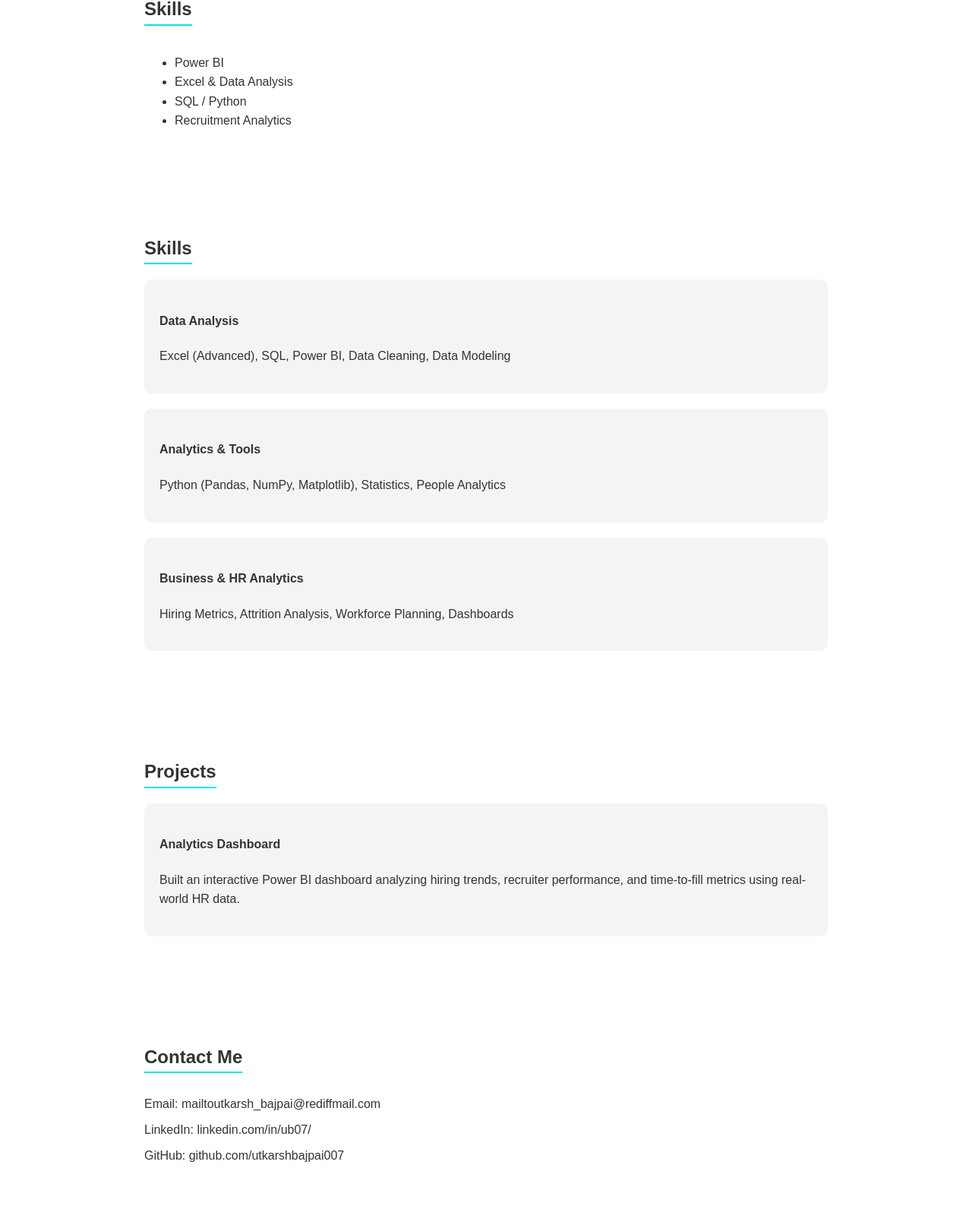
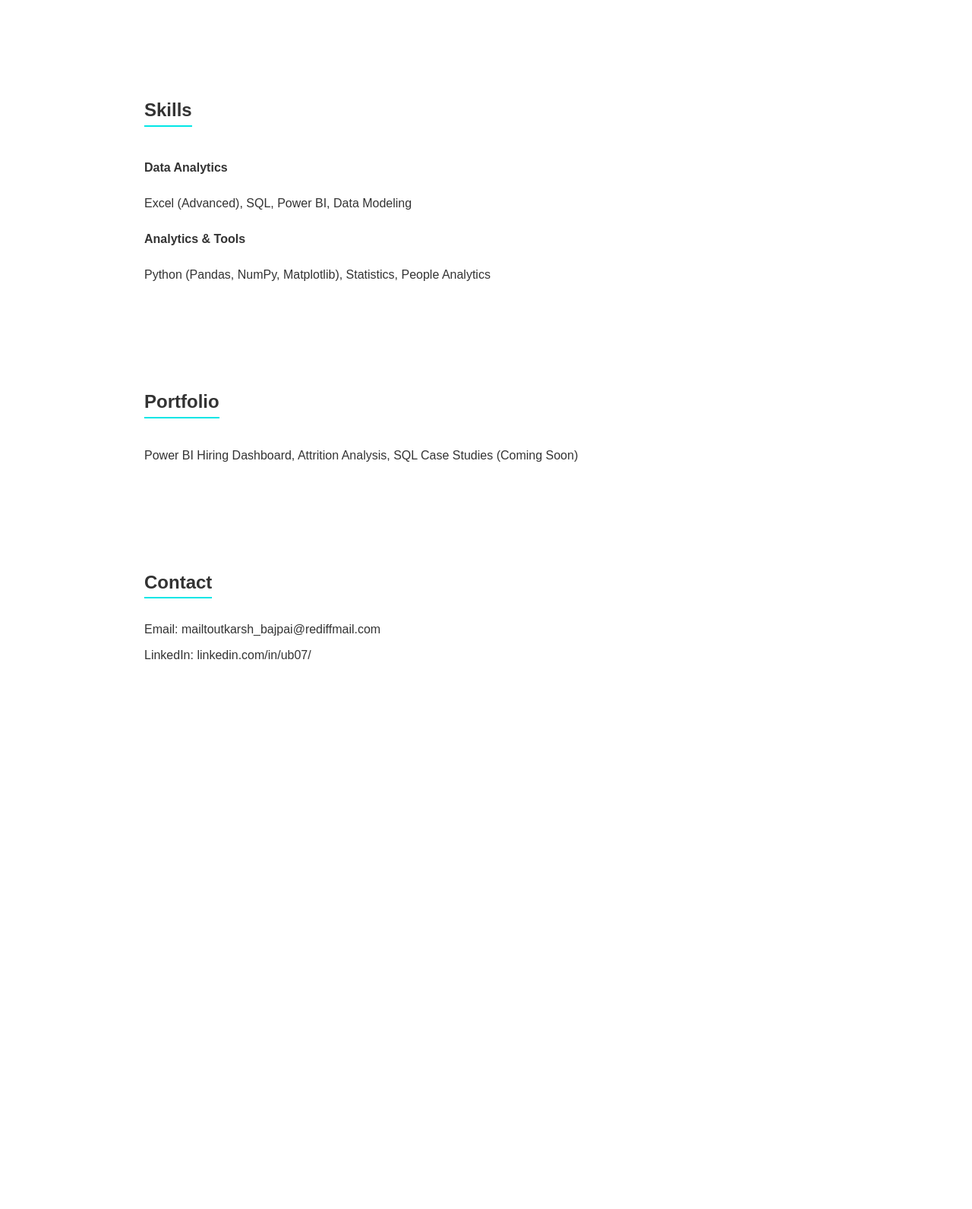
Before and after one commit to utkarshbajpai007/utkarshbajpai007.github.io, a plain HTML site: page index.html in a window 1280 px wide. Shown: the part 1154-2746 px from the top of the page at 76% size. After the commit the page ends 2088 px from the top, so only its background shows below. Drawn offline with Linux system fonts and the light colour scheme.

Commit message:
improved layout and content
Updated the portfolio layout and content, including a sidebar for navigation and a more structured skills section.

```diff
--- a/index.html
+++ b/index.html
@@ -1,90 +1,80 @@
 <!DOCTYPE html>
 <html lang="en">
 <head>
-  <meta charset="UTF-8">
+  <meta charset="UTF-8" />
+  <title>Utkarsh Bajpai | Data Analyst</title>
   <meta name="viewport" content="width=device-width, initial-scale=1.0">
-  <title>Your Name — Portfolio</title>
   <link rel="stylesheet" href="styles.css">
 </head>
 <body>
 
+<!-- SIDEBAR -->
+<aside class="sidebar">
+  <img src="assets/profile.jpg" alt="Utkarsh Bajpai" class="profile-pic">
+  <h2>UTKARSH BAJPAI</h2>
+
+  <nav>
+    <a href="#home">Home</a>
+    <a href="#about">About Me</a>
+    <a href="#experience">Experience</a>
+    <a href="#skills">Skills</a>
+    <a href="#projects">Portfolio</a>
+    <a href="#contact">Contact</a>
+  </nav>
+</aside>
+
+<!-- MAIN CONTENT -->
+<main class="content">
+
 <section id="home" class="hero">
   <h1>Hi, I'm <span>Utkarsh Bajpai</span></h1>
   <p>Data Analyst | People Analytics | Aspiring Data Scientist</p>
-    <a href="#contact" class="btn">Contact Me</a>
 </section>
 
-  <!-- HERO / INTRO -->
 <section id="about">
   <h2>About Me</h2>
+  <h3>Data Analyst | People Analytics</h3>
   <p>
-I’m a Data Analyst with over 8+ years of corporate experience, specializing in transforming HR and workforce data into meaningful insights that drive better people and business decisions. With a strong background in HR Tech, recruitment, and HR operations, I am transitioning into People Analytics and data-driven roles where analytics meets strategy.
+    I’m a Data Analyst with over 8 years of corporate experience, specializing in transforming HR and workforce data into meaningful insights that drive better people and business decisions. With a strong background in HR Tech, recruitment, and HR operations, I am transitioning into People Analytics and data-driven roles where analytics meets strategy.
 I bring hands-on expertise in SQL, Python, Excel, Power BI, Tableau, and statistical analysis, with proven experience in writing complex SQL queries, performing exploratory data analysis, automating reports, and building stakeholder-ready dashboards. I have a strong track record of translating business and product requirements into clear KPIs, actionable insights, and impactful recommendations across HR, operations, and enterprise environments.
 Passionate about using data to improve organizational effectiveness and employee outcomes, I thrive at the intersection of people, technology, and analytics—turning raw data into stories that enable informed decision-making.
+
   </p>
 </section>
 
-   <!-- EXPERIENCE -->
 <section id="experience">
   <h2>Experience</h2>
-    <div class="card">
   <h3>Comptech Associates</h3>
-      <p>IT Recruiter – Talent Acquisition | Worked on US IT & global hiring, ATS screening, metrics and process improvements.</p>
-    </div>
-    <!-- Add more experience cards -->
+  <p>IT Recruiter – Talent Acquisition</p>
+  <p>Worked on US IT & global hiring, ATS screening, hiring metrics, and process improvements.</p>
 </section>
 
-  <!-- SKILLS -->
-  <section id="skills">
-    <h2>Skills</h2>
-    <ul>
-      <li>Power BI</li>
-      <li>Excel & Data Analysis</li>
-      <li>SQL / Python</li>
-      <li>Recruitment Analytics</li>
-    </ul>
-  </section>
-
-  <!-- SKILLS -->
 <section id="skills">
   <h2>Skills</h2>
 
-  <div class="project">
-    <h4>Data Analysis</h4>
-    <p>Excel (Advanced), SQL, Power BI, Data Cleaning, Data Modeling</p>
+  <div class="card">
+    <h4>Data Analytics</h4>
+    <p>Excel (Advanced), SQL, Power BI, Data Modeling</p>
   </div>
 
-  <div class="project">
+  <div class="card">
     <h4>Analytics & Tools</h4>
     <p>Python (Pandas, NumPy, Matplotlib), Statistics, People Analytics</p>
   </div>
-
-  <div class="project">
-    <h4>Business & HR Analytics</h4>
-    <p>Hiring Metrics, Attrition Analysis, Workforce Planning, Dashboards</p>
-  </div>
 </section>
 
-  <!-- PROJECTS -->
 <section id="projects">
-    <h2>Projects</h2>
-    <div class="project">
-      <h4>Analytics Dashboard</h4>
-      <p> Built an interactive Power BI dashboard analyzing hiring trends, recruiter
-performance, and time-to-fill metrics using real-world HR data. </p>
-
-    </div>
-    <!-- Add more projects -->
+  <h2>Portfolio</h2>
+  <p>Power BI Hiring Dashboard, Attrition Analysis, SQL Case Studies (Coming Soon)</p>
 </section>
 
-  <!-- CONTACT -->
 <section id="contact">
-    <h2>Contact Me</h2>
+  <h2>Contact</h2>
   <p>Email: mailtoutkarsh_bajpai@rediffmail.com</p>
   <p>LinkedIn: linkedin.com/in/ub07/</p>
-<p>GitHub: github.com/utkarshbajpai007</p>
+</section>
 
-  </section>
+</main>
 
 </body>
 </html>
```
Lines whose indentation alone changed are shown as unchanged.
